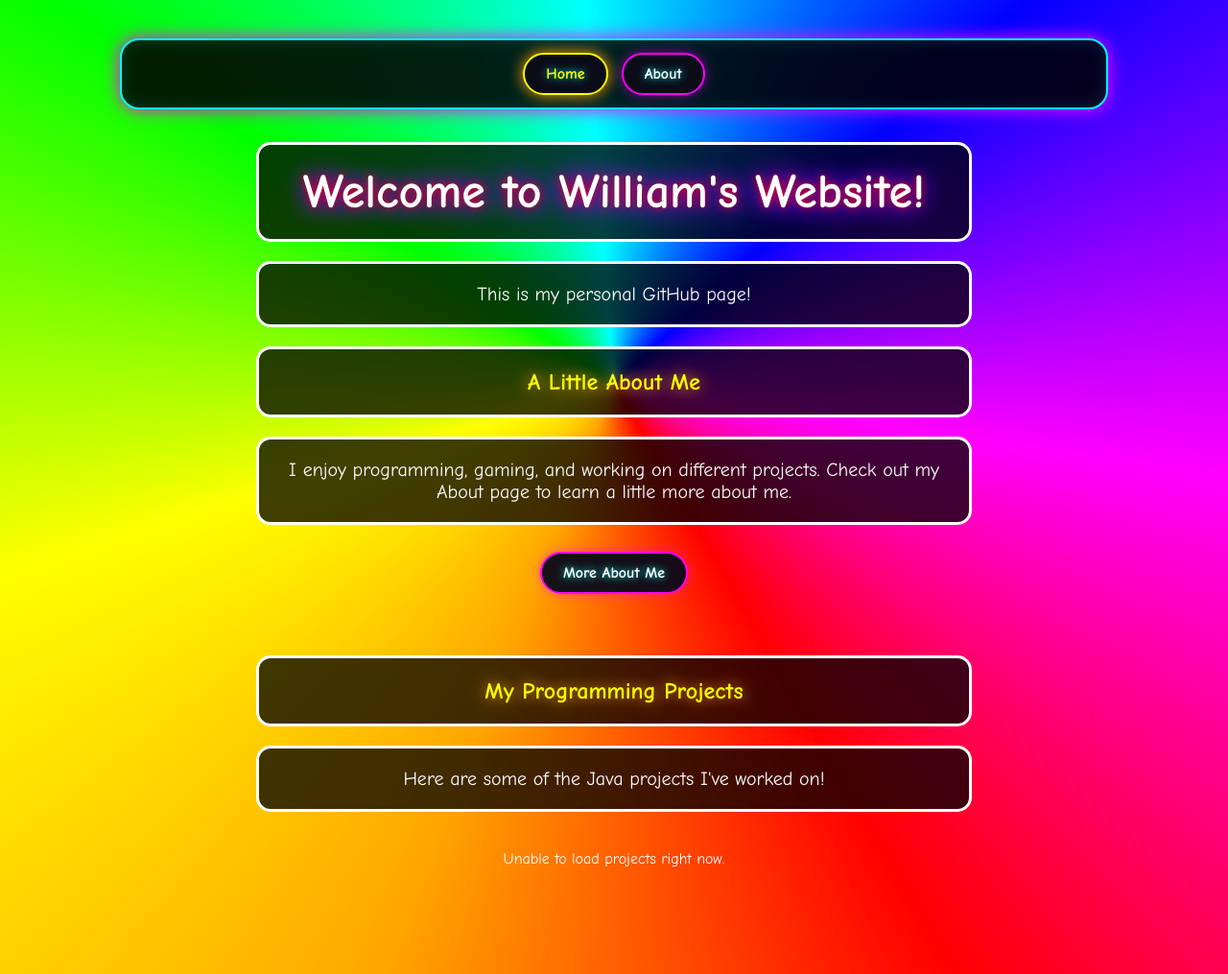
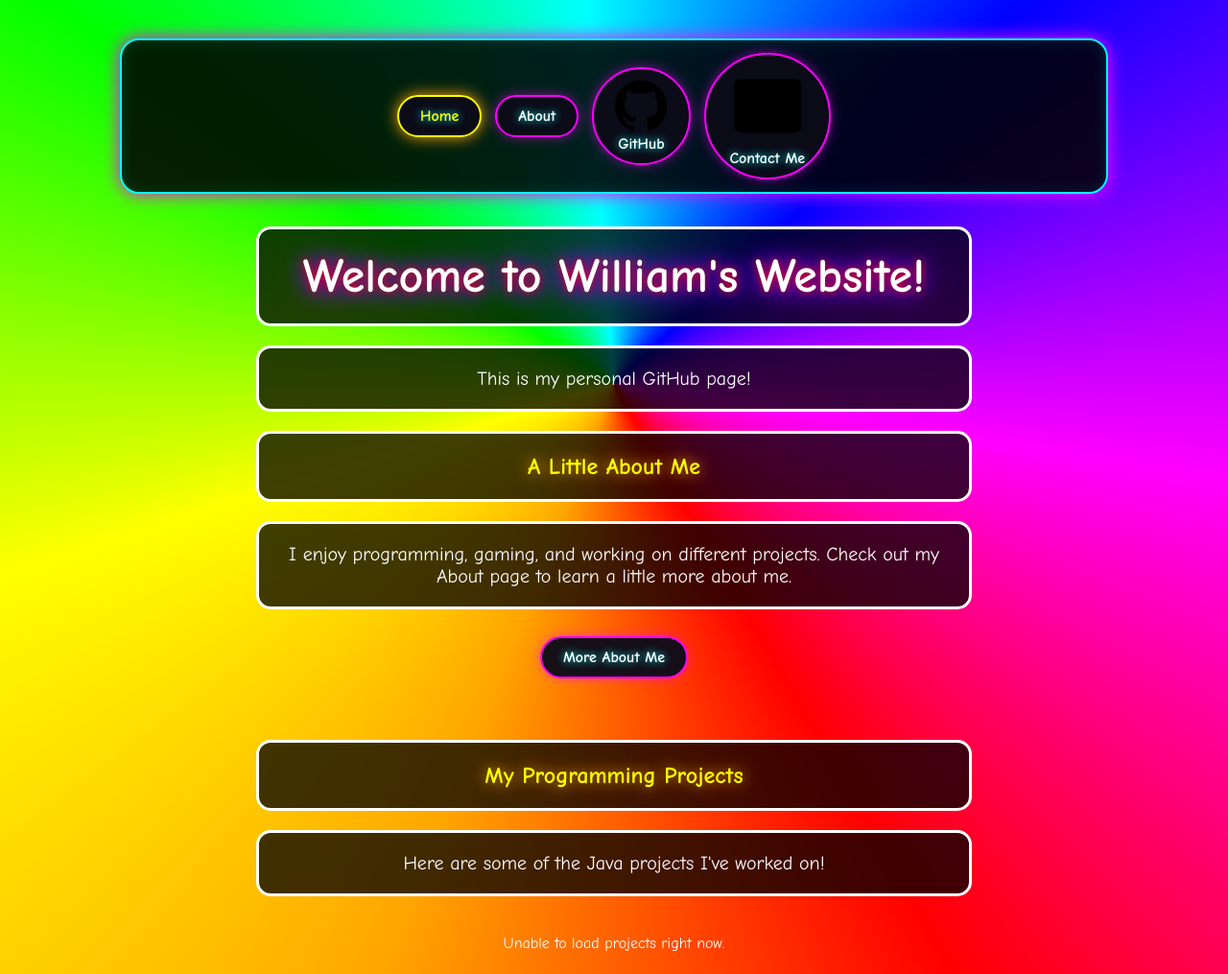
Before and after one commit to WilliamNeely/WilliamNeely.github.io, a plain HTML site: page index.html in a window 1280 px wide. Shown: the top 1015 px of the page at 96% size. Drawn offline with Linux system fonts and the light colour scheme; no server answers.

Commit message:
Add contact and GitHub icon links to home page

```diff
--- a/index.html
+++ b/index.html
@@ -66,6 +66,19 @@
     <nav class="site-nav" aria-label="Main navigation">
         <a href="index.html" aria-current="page">Home</a>
         <a href="about.html">About</a>
+        <a class="nav-icon-link" href="https://github.com/WilliamNeely" target="_blank" rel="noopener noreferrer">
+            <svg viewBox="0 0 24 24" aria-hidden="true">
+                <path d="M12 .297c-6.63 0-12 5.373-12 12 0 5.303 3.438 9.8 8.205 11.385.6.113.82-.258.82-.577 0-.285-.01-1.04-.015-2.04-3.338.724-4.042-1.61-4.042-1.61-.546-1.385-1.333-1.755-1.333-1.755-1.09-.745.083-.729.083-.729 1.205.085 1.84 1.237 1.84 1.237 1.07 1.834 2.807 1.304 3.492.997.108-.775.418-1.305.762-1.605-2.665-.3-5.467-1.333-5.467-5.932 0-1.31.468-2.38 1.235-3.22-.124-.303-.535-1.523.117-3.176 0 0 1.008-.322 3.3 1.23.957-.266 1.983-.4 3.003-.405 1.02.005 2.047.139 3.006.405 2.29-1.552 3.295-1.23 3.295-1.23.655 1.653.244 2.873.12 3.176.77.84 1.233 1.91 1.233 3.22 0 4.61-2.807 5.628-5.48 5.922.43.37.823 1.102.823 2.222 0 1.604-.014 2.896-.014 3.29 0 .322.216.694.825.576C20.565 22.092 24 17.592 24 12.297c0-6.627-5.373-12-12-12"></path>
+            </svg>
+            GitHub
+        </a>
+        <a class="nav-icon-link" href="mailto:YOUR_EMAIL@example.com">
+            <svg class="mail-icon" viewBox="0 0 24 24" aria-hidden="true">
+                <rect x="2" y="4" width="20" height="16" rx="2"></rect>
+                <path d="m3 6 9 7 9-7"></path>
+            </svg>
+            Contact Me
+        </a>
     </nav>
 
     <h1>Welcome to William's Website!</h1>
```
